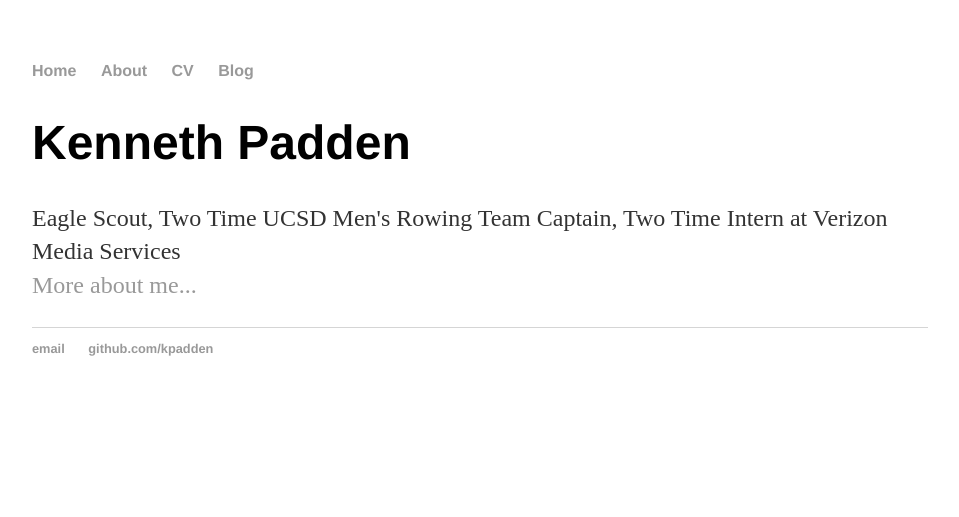
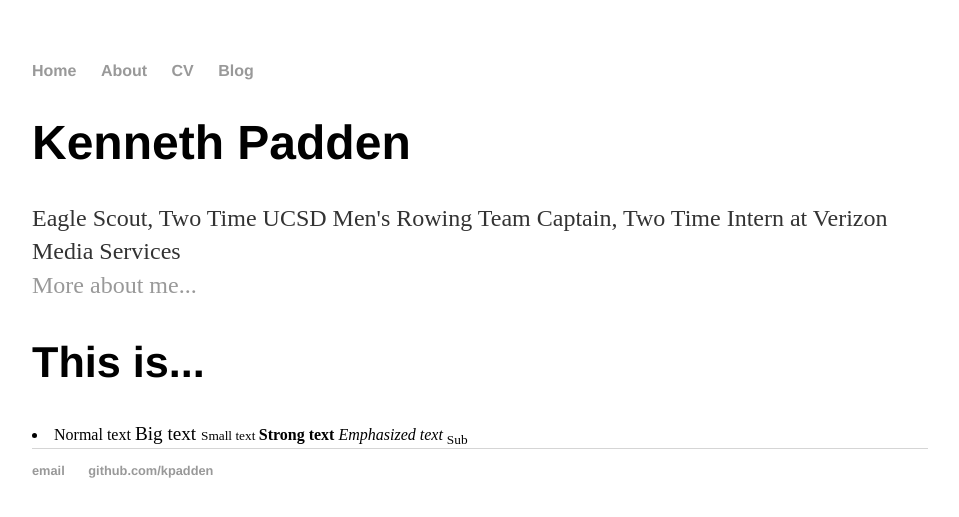
Before and after one commit to kpadden/kpadden.github.io, a Jekyll site: the page built from index.html, in a window 1280 px wide. Shown: the top 517 px of the page, without its empty margins (160-1119 px from the left). Built offline with Jekyll 4.4.1, drawn with Linux system fonts in a browser that asks for light colours.

Commit message:
Update index.html

```diff
--- a/index.html
+++ b/index.html
@@ -6,3 +6,12 @@ title: Kenneth Padden
         <h1>Kenneth Padden</h1>
         <p>Eagle Scout, Two Time UCSD Men's Rowing Team Captain, Two Time Intern at Verizon Media Services <br/> <a href="/about">More about me...</a></p>
 </div><!-- /.blurb -->
+<h2> This is... </h2>
+<li>
+        Normal text
+        <big> Big text </big>
+        <small> Small text </small>
+        <strong> Strong text </strong>
+        <em> Emphasized text </em>
+        <sub> Sub </sub>
+</li>
```
